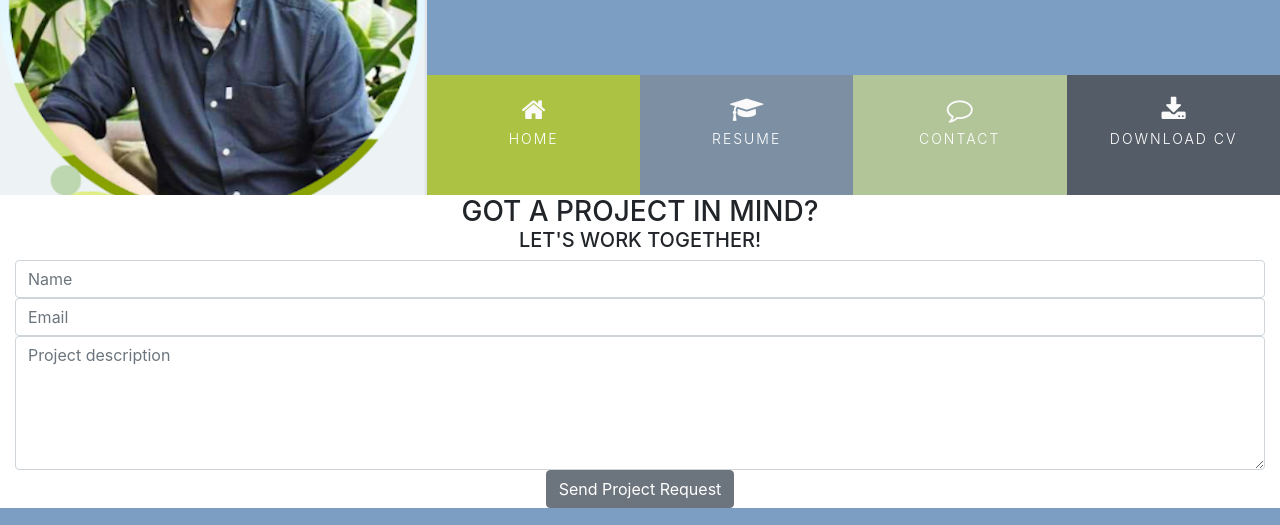
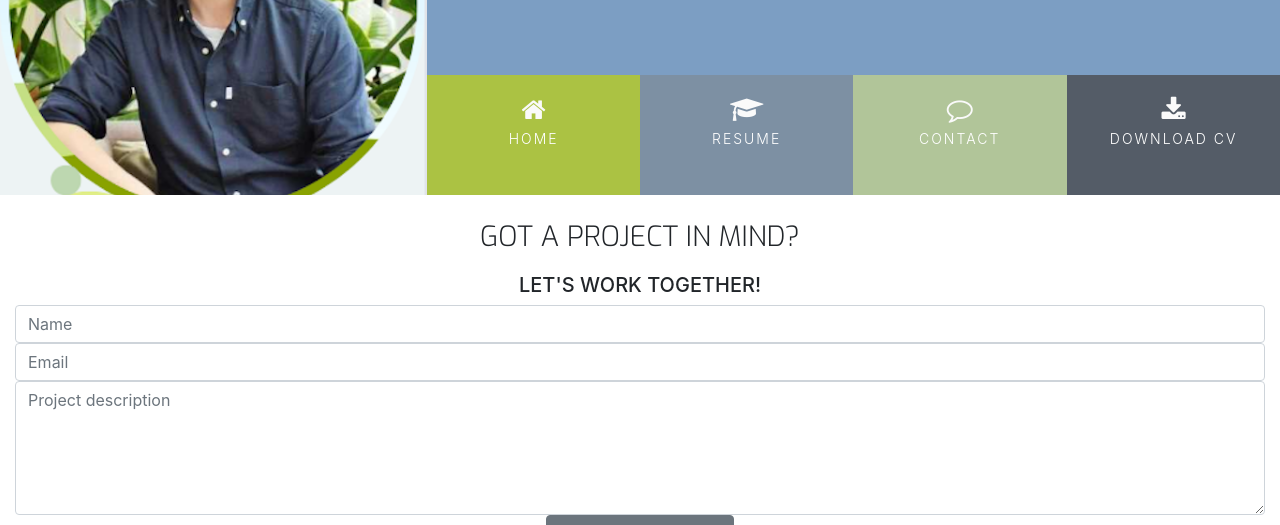
Before and after one commit to Cloud-Monkey/Bootstrap-portolio1, a plain HTML site: page contact.html in a window 1280 px wide. Shown: the part 174-699 px from the top of the page. Drawn offline with nearby package versions, Linux system fonts and the light colour scheme.

Commit message:
added styles to contact form

```diff
--- a/assets/css/style.css
+++ b/assets/css/style.css
@@ -17,6 +17,10 @@
 
 .ui-menu-color-home {
     background-color: #abc243;
+}
+
+.bg-color-contact {
+    background-color: #fff;
 }
 
 .ui-menu-color-resume {
@@ -329,3 +333,12 @@ footer {
 .history-items {
     margin-bottom: 30px;
 }
+
+/*--------------------------------------------Contact Form*/
+
+.contact-heading {
+    font-family: "Exo", sans-serif;
+    font-weight: 300;
+    margin-top: 25px;
+    margin-bottom: 20px;
+}
```
